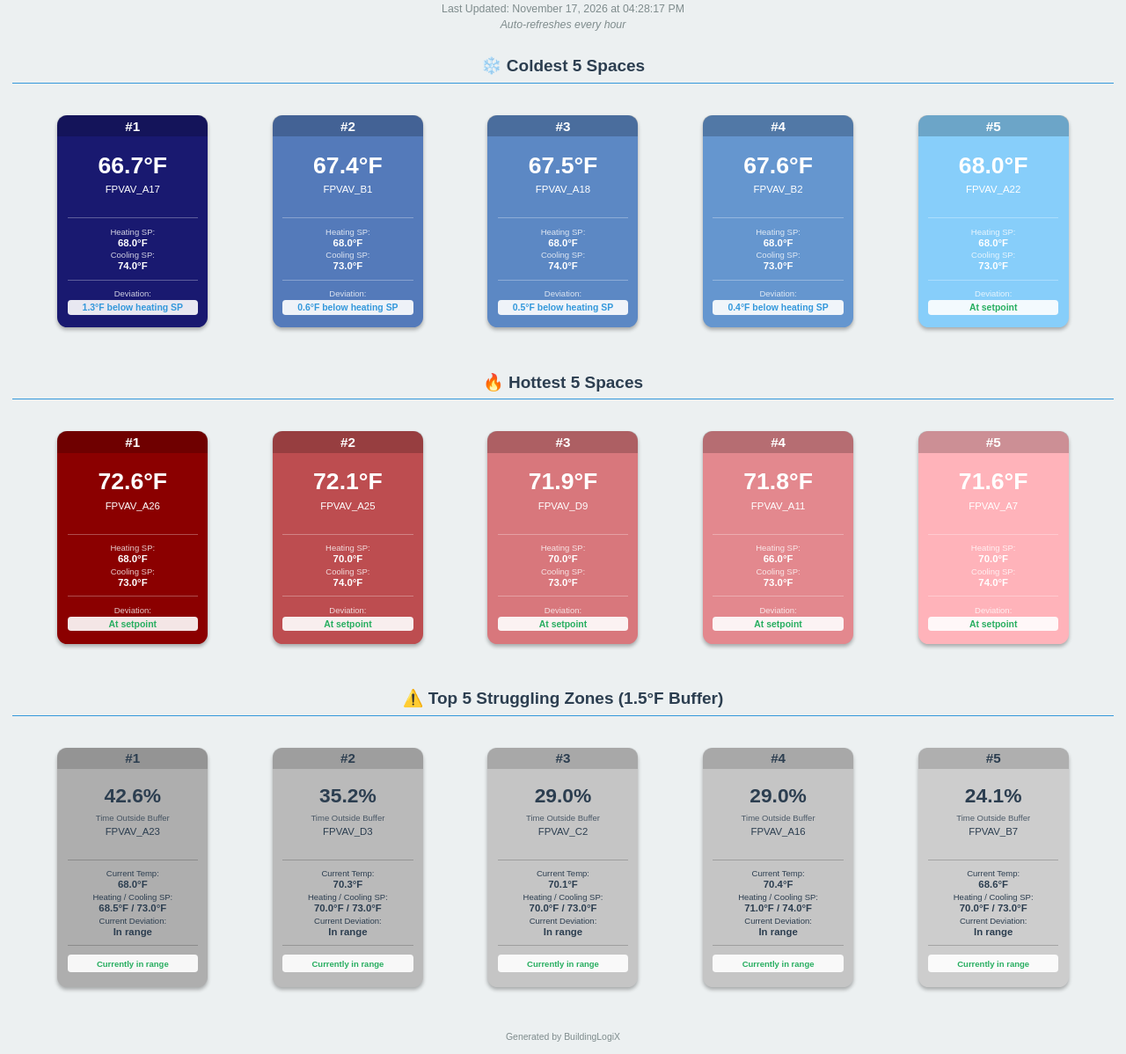
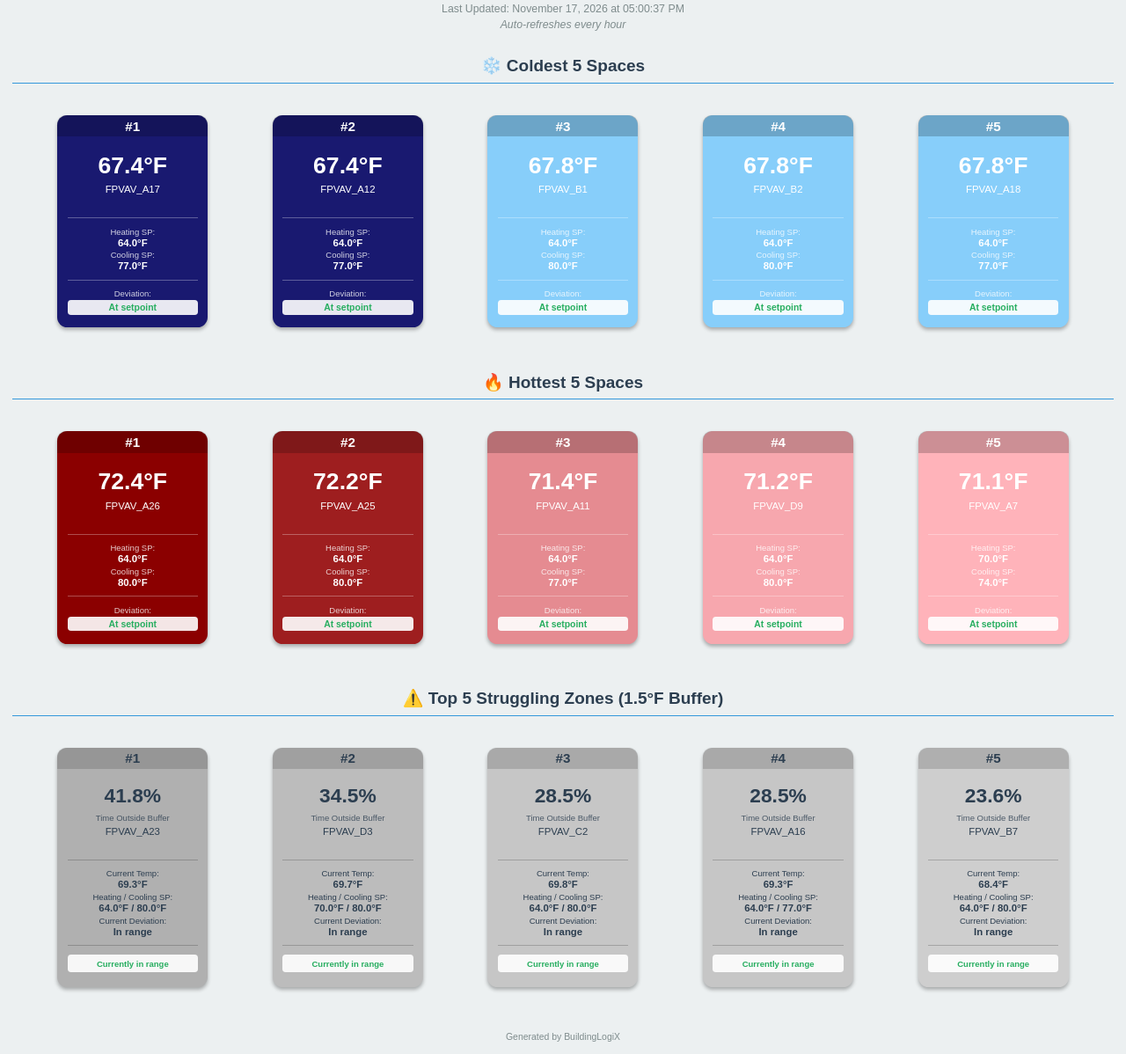
Before and after one commit to NAndersonBLX/cchs-coldest-spaces, a plain HTML site: page index.html in a window 1280 px wide. Shown: the part 50-1248 px from the top of the page at 88% size. Drawn offline with Linux system fonts and the light colour scheme.

Commit message:
Update building monitor - 2026-11-17 17:00:38

```diff
--- a/index.html
+++ b/index.html
@@ -181,7 +181,7 @@
 <body>
     <div class="header">
         <h1>Covenant Christian HS - Building Monitor</h1>
-        <p>Last Updated: November 17, 2026 at 04:28:17 PM</p>
+        <p>Last Updated: November 17, 2026 at 05:00:37 PM</p>
         <p style="font-style: italic; margin-top: 4px;">Auto-refreshes every hour</p>
     </div>
 
@@ -193,93 +193,93 @@
                 <h3>#1</h3>
             </div>
             <div class="widget-content">
-                <div class="widget-temp">66.7°F</div>
+                <div class="widget-temp">67.4°F</div>
                 <div class="widget-name">FPVAV_A17</div>
                 <hr class="widget-divider">
                 <div class="widget-info">
                     <div class="widget-label">Heating SP:</div>
-                    <div class="widget-value">68.0°F</div>
+                    <div class="widget-value">64.0°F</div>
                 </div>
                 <div class="widget-info">
                     <div class="widget-label">Cooling SP:</div>
-                    <div class="widget-value">74.0°F</div>
+                    <div class="widget-value">77.0°F</div>
                 </div>
                 <hr class="widget-divider">
                 <div class="widget-info">
                     <div class="widget-label">Deviation:</div>
-                    <div class="widget-deviation" style="color: #3498db;">1.3°F below heating SP</div>
+                    <div class="widget-deviation" style="color: #27ae60;">At setpoint</div>
                 </div>
             </div>
         </div>
 
-        <div class="widget" style="background-color: rgb(84, 122, 186);">
+        <div class="widget" style="background-color: rgb(25, 25, 112);">
             <div class="widget-rank">
                 <h3>#2</h3>
             </div>
             <div class="widget-content">
                 <div class="widget-temp">67.4°F</div>
+                <div class="widget-name">FPVAV_A12</div>
+                <hr class="widget-divider">
+                <div class="widget-info">
+                    <div class="widget-label">Heating SP:</div>
+                    <div class="widget-value">64.0°F</div>
+                </div>
+                <div class="widget-info">
+                    <div class="widget-label">Cooling SP:</div>
+                    <div class="widget-value">77.0°F</div>
+                </div>
+                <hr class="widget-divider">
+                <div class="widget-info">
+                    <div class="widget-label">Deviation:</div>
+                    <div class="widget-deviation" style="color: #27ae60;">At setpoint</div>
+                </div>
+            </div>
+        </div>
+
+        <div class="widget" style="background-color: rgb(135, 206, 250);">
+            <div class="widget-rank">
+                <h3>#3</h3>
+            </div>
+            <div class="widget-content">
+                <div class="widget-temp">67.8°F</div>
                 <div class="widget-name">FPVAV_B1</div>
                 <hr class="widget-divider">
                 <div class="widget-info">
                     <div class="widget-label">Heating SP:</div>
-                    <div class="widget-value">68.0°F</div>
+                    <div class="widget-value">64.0°F</div>
                 </div>
                 <div class="widget-info">
                     <div class="widget-label">Cooling SP:</div>
-                    <div class="widget-value">73.0°F</div>
+                    <div class="widget-value">80.0°F</div>
                 </div>
                 <hr class="widget-divider">
                 <div class="widget-info">
                     <div class="widget-label">Deviation:</div>
-                    <div class="widget-deviation" style="color: #3498db;">0.6°F below heating SP</div>
+                    <div class="widget-deviation" style="color: #27ae60;">At setpoint</div>
                 </div>
             </div>
         </div>
 
-        <div class="widget" style="background-color: rgb(92, 136, 196);">
+        <div class="widget" style="background-color: rgb(135, 206, 250);">
             <div class="widget-rank">
-                <h3>#3</h3>
+                <h3>#4</h3>
             </div>
             <div class="widget-content">
-                <div class="widget-temp">67.5°F</div>
-                <div class="widget-name">FPVAV_A18</div>
+                <div class="widget-temp">67.8°F</div>
+                <div class="widget-name">FPVAV_B2</div>
                 <hr class="widget-divider">
                 <div class="widget-info">
                     <div class="widget-label">Heating SP:</div>
-                    <div class="widget-value">68.0°F</div>
+                    <div class="widget-value">64.0°F</div>
                 </div>
                 <div class="widget-info">
                     <div class="widget-label">Cooling SP:</div>
-                    <div class="widget-value">74.0°F</div>
+                    <div class="widget-value">80.0°F</div>
                 </div>
                 <hr class="widget-divider">
                 <div class="widget-info">
                     <div class="widget-label">Deviation:</div>
-                    <div class="widget-deviation" style="color: #3498db;">0.5°F below heating SP</div>
-                </div>
-            </div>
-        </div>
-
-        <div class="widget" style="background-color: rgb(101, 150, 207);">
-            <div class="widget-rank">
-                <h3>#4</h3>
-            </div>
-            <div class="widget-content">
-                <div class="widget-temp">67.6°F</div>
-                <div class="widget-name">FPVAV_B2</div>
-                <hr class="widget-divider">
-                <div class="widget-info">
-                    <div class="widget-label">Heating SP:</div>
-                    <div class="widget-value">68.0°F</div>
-                </div>
-                <div class="widget-info">
-                    <div class="widget-label">Cooling SP:</div>
-                    <div class="widget-value">73.0°F</div>
-                </div>
-                <hr class="widget-divider">
-                <div class="widget-info">
-                    <div class="widget-label">Deviation:</div>
-                    <div class="widget-deviation" style="color: #3498db;">0.4°F below heating SP</div>
+                    <div class="widget-deviation" style="color: #27ae60;">At setpoint</div>
                 </div>
             </div>
         </div>
@@ -289,16 +289,16 @@
                 <h3>#5</h3>
             </div>
             <div class="widget-content">
-                <div class="widget-temp">68.0°F</div>
-                <div class="widget-name">FPVAV_A22</div>
+                <div class="widget-temp">67.8°F</div>
+                <div class="widget-name">FPVAV_A18</div>
                 <hr class="widget-divider">
                 <div class="widget-info">
                     <div class="widget-label">Heating SP:</div>
-                    <div class="widget-value">68.0°F</div>
+                    <div class="widget-value">64.0°F</div>
                 </div>
                 <div class="widget-info">
                     <div class="widget-label">Cooling SP:</div>
-                    <div class="widget-value">73.0°F</div>
+                    <div class="widget-value">77.0°F</div>
                 </div>
                 <hr class="widget-divider">
                 <div class="widget-info">
@@ -318,16 +318,16 @@
                 <h3>#1</h3>
             </div>
             <div class="widget-content">
-                <div class="widget-temp">72.6°F</div>
+                <div class="widget-temp">72.4°F</div>
                 <div class="widget-name">FPVAV_A26</div>
                 <hr class="widget-divider">
                 <div class="widget-info">
                     <div class="widget-label">Heating SP:</div>
-                    <div class="widget-value">68.0°F</div>
+                    <div class="widget-value">64.0°F</div>
                 </div>
                 <div class="widget-info">
                     <div class="widget-label">Cooling SP:</div>
-                    <div class="widget-value">73.0°F</div>
+                    <div class="widget-value">80.0°F</div>
                 </div>
                 <hr class="widget-divider">
                 <div class="widget-info">
@@ -337,21 +337,21 @@
             </div>
         </div>
 
-        <div class="widget" style="background-color: rgb(189, 77, 80);">
+        <div class="widget" style="background-color: rgb(158, 30, 31);">
             <div class="widget-rank">
                 <h3>#2</h3>
             </div>
             <div class="widget-content">
-                <div class="widget-temp">72.1°F</div>
+                <div class="widget-temp">72.2°F</div>
                 <div class="widget-name">FPVAV_A25</div>
                 <hr class="widget-divider">
                 <div class="widget-info">
                     <div class="widget-label">Heating SP:</div>
-                    <div class="widget-value">70.0°F</div>
+                    <div class="widget-value">64.0°F</div>
                 </div>
                 <div class="widget-info">
                     <div class="widget-label">Cooling SP:</div>
-                    <div class="widget-value">74.0°F</div>
+                    <div class="widget-value">80.0°F</div>
                 </div>
                 <hr class="widget-divider">
                 <div class="widget-info">
@@ -361,21 +361,21 @@
             </div>
         </div>
 
-        <div class="widget" style="background-color: rgb(216, 119, 124);">
+        <div class="widget" style="background-color: rgb(229, 139, 145);">
             <div class="widget-rank">
                 <h3>#3</h3>
             </div>
             <div class="widget-content">
-                <div class="widget-temp">71.9°F</div>
-                <div class="widget-name">FPVAV_D9</div>
+                <div class="widget-temp">71.4°F</div>
+                <div class="widget-name">FPVAV_A11</div>
                 <hr class="widget-divider">
                 <div class="widget-info">
                     <div class="widget-label">Heating SP:</div>
-                    <div class="widget-value">70.0°F</div>
+                    <div class="widget-value">64.0°F</div>
                 </div>
                 <div class="widget-info">
                     <div class="widget-label">Cooling SP:</div>
-                    <div class="widget-value">73.0°F</div>
+                    <div class="widget-value">77.0°F</div>
                 </div>
                 <hr class="widget-divider">
                 <div class="widget-info">
@@ -385,21 +385,21 @@
             </div>
         </div>
 
-        <div class="widget" style="background-color: rgb(227, 136, 142);">
+        <div class="widget" style="background-color: rgb(247, 167, 174);">
             <div class="widget-rank">
                 <h3>#4</h3>
             </div>
             <div class="widget-content">
-                <div class="widget-temp">71.8°F</div>
-                <div class="widget-name">FPVAV_A11</div>
+                <div class="widget-temp">71.2°F</div>
+                <div class="widget-name">FPVAV_D9</div>
                 <hr class="widget-divider">
                 <div class="widget-info">
                     <div class="widget-label">Heating SP:</div>
-                    <div class="widget-value">66.0°F</div>
+                    <div class="widget-value">64.0°F</div>
                 </div>
                 <div class="widget-info">
                     <div class="widget-label">Cooling SP:</div>
-                    <div class="widget-value">73.0°F</div>
+                    <div class="widget-value">80.0°F</div>
                 </div>
                 <hr class="widget-divider">
                 <div class="widget-info">
@@ -414,7 +414,7 @@
                 <h3>#5</h3>
             </div>
             <div class="widget-content">
-                <div class="widget-temp">71.6°F</div>
+                <div class="widget-temp">71.1°F</div>
                 <div class="widget-name">FPVAV_A7</div>
                 <hr class="widget-divider">
                 <div class="widget-info">
@@ -438,22 +438,22 @@
     <h2 class="section-title">⚠️ Top 5 Struggling Zones (1.5°F Buffer)</h2>
     <div class="widgets-container">
 
-        <div class="widget" style="background-color: rgb(174, 174, 174);">
+        <div class="widget" style="background-color: rgb(176, 176, 176);">
             <div class="widget-rank" style="background-color: rgba(0,0,0,0.15);">
                 <h3 style="color: #2c3e50;">#1</h3>
             </div>
             <div class="widget-content">
-                <div class="widget-percent" style="color: #2c3e50;">42.6%</div>
+                <div class="widget-percent" style="color: #2c3e50;">41.8%</div>
                 <div class="widget-label" style="color: #2c3e50; opacity: 0.8;">Time Outside Buffer</div>
                 <div class="widget-name" style="color: #2c3e50;">FPVAV_A23</div>
                 <hr class="widget-divider" style="border-top-color: rgba(0,0,0,0.2);">
                 <div class="widget-info">
                     <div class="widget-label" style="color: #2c3e50;">Current Temp:</div>
-                    <div class="widget-value" style="color: #2c3e50;">68.0°F</div>
+                    <div class="widget-value" style="color: #2c3e50;">69.3°F</div>
                 </div>
                 <div class="widget-info">
                     <div class="widget-label" style="color: #2c3e50;">Heating / Cooling SP:</div>
-                    <div class="widget-value" style="color: #2c3e50;">68.5°F / 73.0°F</div>
+                    <div class="widget-value" style="color: #2c3e50;">64.0°F / 80.0°F</div>
                 </div>
                 <div class="widget-info">
                     <div class="widget-label" style="color: #2c3e50;">Current Deviation:</div>
@@ -464,22 +464,22 @@
             </div>
         </div>
 
-        <div class="widget" style="background-color: rgb(186, 186, 186);">
+        <div class="widget" style="background-color: rgb(188, 188, 188);">
             <div class="widget-rank" style="background-color: rgba(0,0,0,0.15);">
                 <h3 style="color: #2c3e50;">#2</h3>
             </div>
             <div class="widget-content">
-                <div class="widget-percent" style="color: #2c3e50;">35.2%</div>
+                <div class="widget-percent" style="color: #2c3e50;">34.5%</div>
                 <div class="widget-label" style="color: #2c3e50; opacity: 0.8;">Time Outside Buffer</div>
                 <div class="widget-name" style="color: #2c3e50;">FPVAV_D3</div>
                 <hr class="widget-divider" style="border-top-color: rgba(0,0,0,0.2);">
                 <div class="widget-info">
                     <div class="widget-label" style="color: #2c3e50;">Current Temp:</div>
-                    <div class="widget-value" style="color: #2c3e50;">70.3°F</div>
+                    <div class="widget-value" style="color: #2c3e50;">69.7°F</div>
                 </div>
                 <div class="widget-info">
                     <div class="widget-label" style="color: #2c3e50;">Heating / Cooling SP:</div>
-                    <div class="widget-value" style="color: #2c3e50;">70.0°F / 73.0°F</div>
+                    <div class="widget-value" style="color: #2c3e50;">70.0°F / 80.0°F</div>
                 </div>
                 <div class="widget-info">
                     <div class="widget-label" style="color: #2c3e50;">Current Deviation:</div>
@@ -490,22 +490,22 @@
             </div>
         </div>
 
-        <div class="widget" style="background-color: rgb(197, 197, 197);">
+        <div class="widget" style="background-color: rgb(198, 198, 198);">
             <div class="widget-rank" style="background-color: rgba(0,0,0,0.15);">
                 <h3 style="color: #2c3e50;">#3</h3>
             </div>
             <div class="widget-content">
-                <div class="widget-percent" style="color: #2c3e50;">29.0%</div>
+                <div class="widget-percent" style="color: #2c3e50;">28.5%</div>
                 <div class="widget-label" style="color: #2c3e50; opacity: 0.8;">Time Outside Buffer</div>
                 <div class="widget-name" style="color: #2c3e50;">FPVAV_C2</div>
                 <hr class="widget-divider" style="border-top-color: rgba(0,0,0,0.2);">
                 <div class="widget-info">
                     <div class="widget-label" style="color: #2c3e50;">Current Temp:</div>
-                    <div class="widget-value" style="color: #2c3e50;">70.1°F</div>
+                    <div class="widget-value" style="color: #2c3e50;">69.8°F</div>
                 </div>
                 <div class="widget-info">
                     <div class="widget-label" style="color: #2c3e50;">Heating / Cooling SP:</div>
-                    <div class="widget-value" style="color: #2c3e50;">70.0°F / 73.0°F</div>
+                    <div class="widget-value" style="color: #2c3e50;">64.0°F / 80.0°F</div>
                 </div>
                 <div class="widget-info">
                     <div class="widget-label" style="color: #2c3e50;">Current Deviation:</div>
@@ -516,22 +516,22 @@
             </div>
         </div>
 
-        <div class="widget" style="background-color: rgb(197, 197, 197);">
+        <div class="widget" style="background-color: rgb(198, 198, 198);">
             <div class="widget-rank" style="background-color: rgba(0,0,0,0.15);">
                 <h3 style="color: #2c3e50;">#4</h3>
             </div>
             <div class="widget-content">
-                <div class="widget-percent" style="color: #2c3e50;">29.0%</div>
+                <div class="widget-percent" style="color: #2c3e50;">28.5%</div>
                 <div class="widget-label" style="color: #2c3e50; opacity: 0.8;">Time Outside Buffer</div>
                 <div class="widget-name" style="color: #2c3e50;">FPVAV_A16</div>
                 <hr class="widget-divider" style="border-top-color: rgba(0,0,0,0.2);">
                 <div class="widget-info">
                     <div class="widget-label" style="color: #2c3e50;">Current Temp:</div>
-                    <div class="widget-value" style="color: #2c3e50;">70.4°F</div>
+                    <div class="widget-value" style="color: #2c3e50;">69.3°F</div>
                 </div>
                 <div class="widget-info">
                     <div class="widget-label" style="color: #2c3e50;">Heating / Cooling SP:</div>
-                    <div class="widget-value" style="color: #2c3e50;">71.0°F / 74.0°F</div>
+                    <div class="widget-value" style="color: #2c3e50;">64.0°F / 77.0°F</div>
                 </div>
                 <div class="widget-info">
                     <div class="widget-label" style="color: #2c3e50;">Current Deviation:</div>
@@ -542,22 +542,22 @@
             </div>
         </div>
 
-        <div class="widget" style="background-color: rgb(205, 205, 205);">
+        <div class="widget" style="background-color: rgb(206, 206, 206);">
             <div class="widget-rank" style="background-color: rgba(0,0,0,0.15);">
                 <h3 style="color: #2c3e50;">#5</h3>
             </div>
             <div class="widget-content">
-                <div class="widget-percent" style="color: #2c3e50;">24.1%</div>
+                <div class="widget-percent" style="color: #2c3e50;">23.6%</div>
                 <div class="widget-label" style="color: #2c3e50; opacity: 0.8;">Time Outside Buffer</div>
                 <div class="widget-name" style="color: #2c3e50;">FPVAV_B7</div>
                 <hr class="widget-divider" style="border-top-color: rgba(0,0,0,0.2);">
                 <div class="widget-info">
                     <div class="widget-label" style="color: #2c3e50;">Current Temp:</div>
-                    <div class="widget-value" style="color: #2c3e50;">68.6°F</div>
+                    <div class="widget-value" style="color: #2c3e50;">68.4°F</div>
                 </div>
                 <div class="widget-info">
                     <div class="widget-label" style="color: #2c3e50;">Heating / Cooling SP:</div>
-                    <div class="widget-value" style="color: #2c3e50;">70.0°F / 73.0°F</div>
+                    <div class="widget-value" style="color: #2c3e50;">64.0°F / 80.0°F</div>
                 </div>
                 <div class="widget-info">
                     <div class="widget-label" style="color: #2c3e50;">Current Deviation:</div>
```
